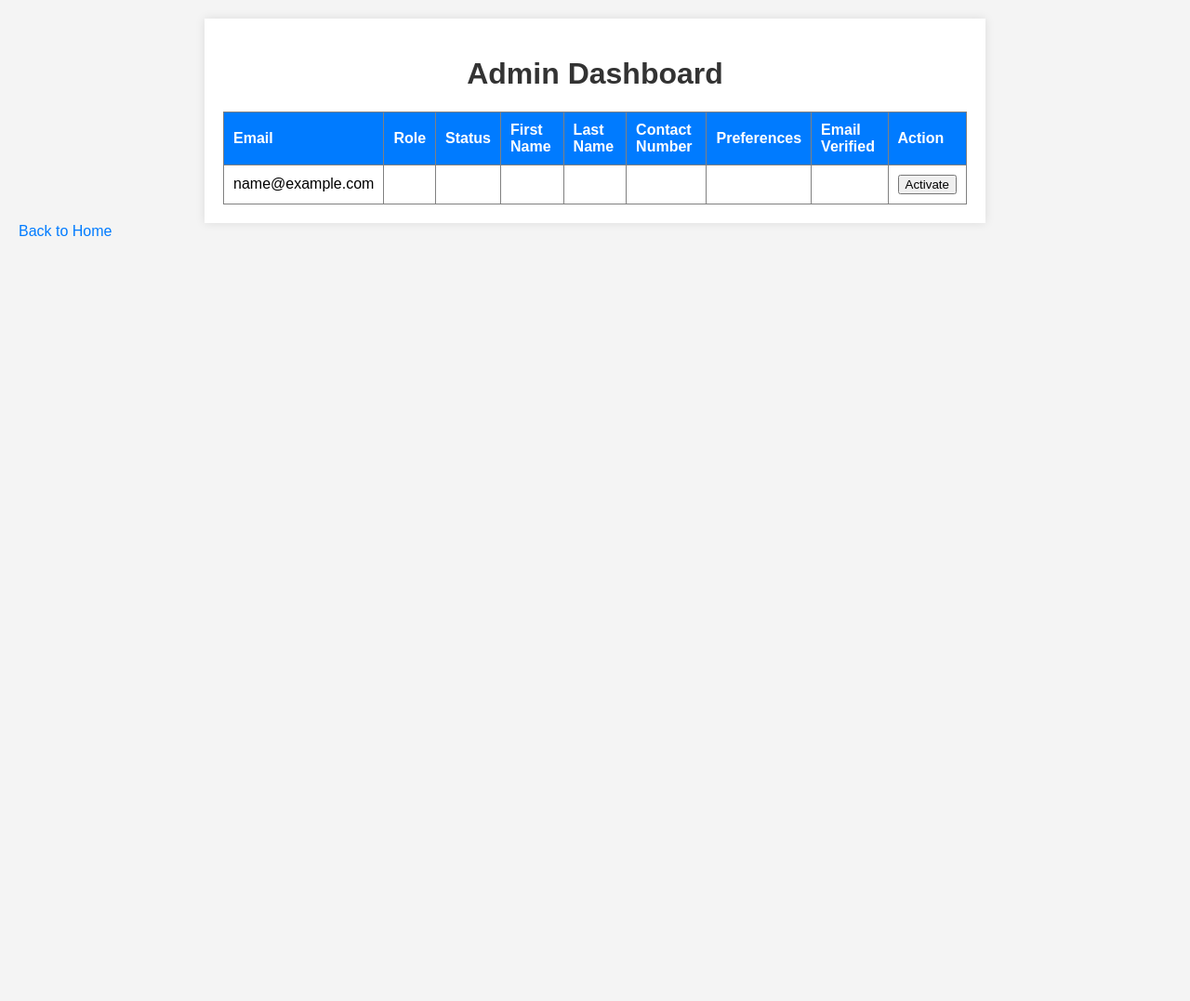
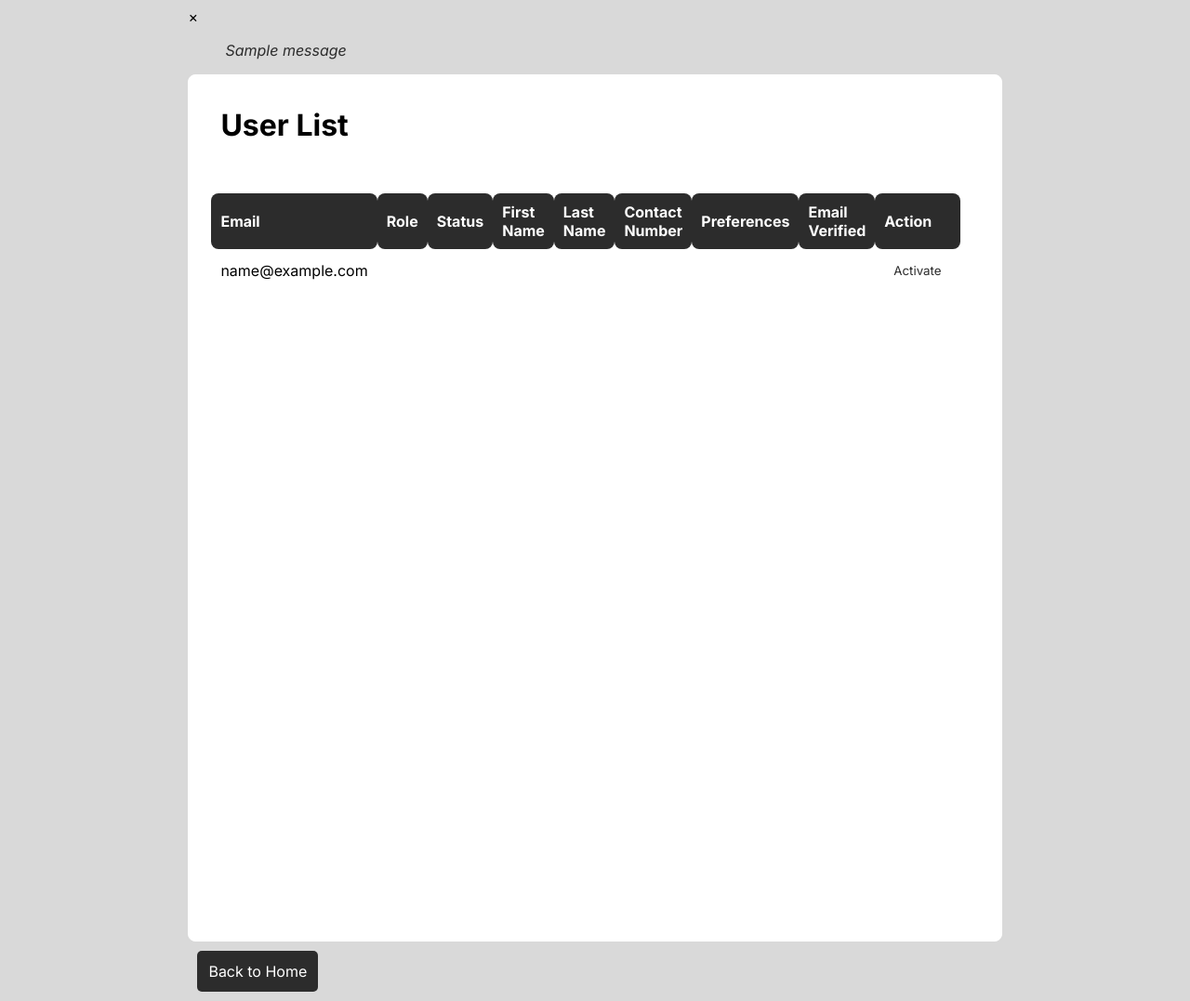
Before and after one commit to prayash-d/cps714_login_authentication, a Django app: template loginSignup/base/templates/user/user_list.html in a window 1280 px wide. Shown: the whole page at 93% size. Before the commit the page ends 254 px from the top, so only its background shows below. Run offline with Django 3.2, Linux system fonts and the light colour scheme; the template is opened without the code that fills it: values that come from a table or form of the project are taken from there, others are empty; tables that the repository leaves empty hold one stand-in row (values such as "Sample post"); one stand-in notice (Sample message) is shown.

Commit message:
Added email verification resend functionality, fixed minor error message popups, styled admin dashboard

```diff
--- a/loginSignup/base/static/css/style.css
+++ b/loginSignup/base/static/css/style.css
@@ -129,3 +129,67 @@
     font-style: italic;
     color: #cc0000;
 }
+/* Table styling*/
+.table-wrap{
+    box-sizing: border-box;
+    display: flex;
+    flex-direction: column;
+    align-items: flex-start;
+    padding: 24px;
+    gap: 24px;
+    border: 2px solid #2c2c2c;
+    border-radius: 8px;
+    width: 100%;
+    border-collapse: collapse;
+    margin-top: 20px;
+   }
+h1 {
+    text-align: center;
+    color: #333;
+}
+table {
+    width: 100%;
+    border-collapse: collapse;
+    margin-top: 20px;
+}
+th, td {
+    padding: 10px;
+    text-align: left;
+}
+th {
+    background-color: #2c2c2c;
+    color: #fff;
+    border-radius: 8px;
+}
+tr:nth-child(even) {
+    background-color: #f2f2f2;
+}
+tr:hover {
+    background-color: #ddd;
+}
+a {
+    text-decoration: none;
+    color: #2c2c2c;
+}
+a:hover {
+    text-decoration: underline;
+}
+.deactivate-btn {
+    background-color: #f44336;
+    color: white;
+    padding: 5px 10px;
+    border: none;
+    cursor: pointer;
+    border-radius: 5px;
+}
+.deactivate-btn:hover {
+    background-color: #d32f2f;
+}
+.activate-btn {
+    background-color: #fff;
+    color: #2c2c2c;
+    padding: 5px 10px;
+    border: none;
+    cursor: pointer;
+    border-radius: 5px;
+}
--- a/loginSignup/base/templates/registration/login.html
+++ b/loginSignup/base/templates/registration/login.html
@@ -10,7 +10,11 @@
     <ul class="messages">
         {% for message in messages %}
             <li class="{{ message.tags }}">
-                {{ message }}
+                {% if "verified" in message.message %}
+                    {{ message }}<a class="signup-link" href={% url "base:resend_verification" %}>Resend verification email</a>
+                {% else %}
+                    {{ message }}
+                {% endif %}
             </li>
         {% endfor %}
     </ul>
--- a/loginSignup/base/templates/registration/password_reset.html
+++ b/loginSignup/base/templates/registration/password_reset.html
@@ -31,7 +31,7 @@
                                       <label class="small mb-1" for="id_email">Email</label>
                                         <input type="email" name="email"  class="form-control"
                                                autocomplete="email" maxlength="254" required id="id_email"
-                                               placeholder="Enter email">
+                                               placeholder="Enter email" label_suffix= '*'>
                                     </div>
                                 </div>
                             </div>
--- a/loginSignup/base/templates/registration/signup.html
+++ b/loginSignup/base/templates/registration/signup.html
@@ -3,7 +3,7 @@
 {% block content %}
 <div class="shadow-wrap">
     <h3>Register</h3>
-    <small>*denotes a require field.</small>
+    <small>*denotes a required field.</small>
     <div class="form-wrap">
         <form method="POST">
             {% csrf_token %}
--- a/loginSignup/base/templates/user/user_list.html
+++ b/loginSignup/base/templates/user/user_list.html
@@ -1,72 +1,25 @@
-<!DOCTYPE html>
-<html lang="en">
-<head>
-    <meta charset="UTF-8">
-    <meta name="viewport" content="width=device-width, initial-scale=1.0">
-    <title>User List</title>
-    <style>
-        body {
-            font-family: Arial, sans-serif;
-            background-color: #f4f4f4;
-            margin: 0;
-            padding: 20px;
-        }
-        .container {
-            max-width: 800px;
-            margin: 0 auto;
-            background-color: #fff;
-            padding: 20px;
-            box-shadow: 0 0 10px rgba(0, 0, 0, 0.1);
-        }
-        h1 {
-            text-align: center;
-            color: #333;
-        }
-        table {
-            width: 100%;
-            border-collapse: collapse;
-            margin-top: 20px;
-        }
-        th, td {
-            padding: 10px;
-            text-align: left;
-        }
-        th {
-            background-color: #007bff;
-            color: white;
-        }
-        tr:nth-child(even) {
-            background-color: #f2f2f2;
-        }
-        tr:hover {
-            background-color: #ddd;
-        }
-        a {
-            text-decoration: none;
-            color: #007bff;
-        }
-        a:hover {
-            text-decoration: underline;
-        }
-        .deactivate-btn {
-            background-color: #f44336;
-            color: white;
-            padding: 5px 10px;
-            border: none;
-            cursor: pointer;
-            border-radius: 5px;
-        }
-        .deactivate-btn:hover {
-            background-color: #d32f2f;
-        }
-    </style>
-</head>
+{% extends "base.html" %}
+
+{% block content %}
 <body>
-    <div class="container">
-        <h1>Admin Dashboard</h1>
+    <div class="alert-box">
+        <span class="close-alert-btn" onclick="this.parentElement.style.display='none';">&times;</span>
+        {% if messages %}
+            <ul class="messages">
+            {% for message in messages %}
+                <li class="{{ message.tags }}">
+                    {{ message }}
+                </li>
+            {% endfor %}
+            </ul>
+        {% endif %}
+    </div>
+    <div class="shadow-wrap">
+        <h3>User List</h3>
+        <div class="container">
         <form method="POST">
             {% csrf_token %}
-            <table border="1">
+            <table>
                 <thead>
                     <tr>
                         <th>Email</th>
@@ -97,14 +50,14 @@
           {% csrf_token %}
           <input type="hidden" name="user_id" value="{{ user.user_id }}">
           <input type="hidden" name="action" value="deactivate">
-          <button type="submit" class="btn btn-warning">Deactivate</button>
+          <button type="submit" class="deactivate-btn">Deactivate</button>
         </form>
       {% else %}
         <form method="POST" action="{% url 'base:user_list' %}">
           {% csrf_token %}
           <input type="hidden" name="user_id" value="{{ user.user_id }}">
           <input type="hidden" name="action" value="activate">
-          <button type="submit" class="btn btn-success">Activate</button>
+          <button type="submit" class="activate-btn">Activate</button>
         </form>
       {% endif %}
                         </td>
@@ -113,7 +66,8 @@
                 </tbody>
             </table>
         </form>
+        </div>
     </div>
 </body>
 <a class="logout-btn" href="{% url 'base:home' %}">Back to Home</a>
-</html>
+{% endblock content %}
--- a/loginSignup/base/urls.py
+++ b/loginSignup/base/urls.py
@@ -36,7 +36,7 @@
      path('password-reset-complete/',
           auth_views.PasswordResetCompleteView.as_view(template_name='registration/password_reset_complete.html'),
           name='password_reset_complete'),
-
+    path('resend_verification/', views.resend_verification, name="resend_verification"),
 
 
 
```
Also changed, not shown: loginSignup/base/static/css/tempstyle.css (deleted, +0 -109 lines), loginSignup/base/templates/user/resend_email_verification.html (added, +28 -0 lines), loginSignup/base/views.py (+42 -18 lines).
